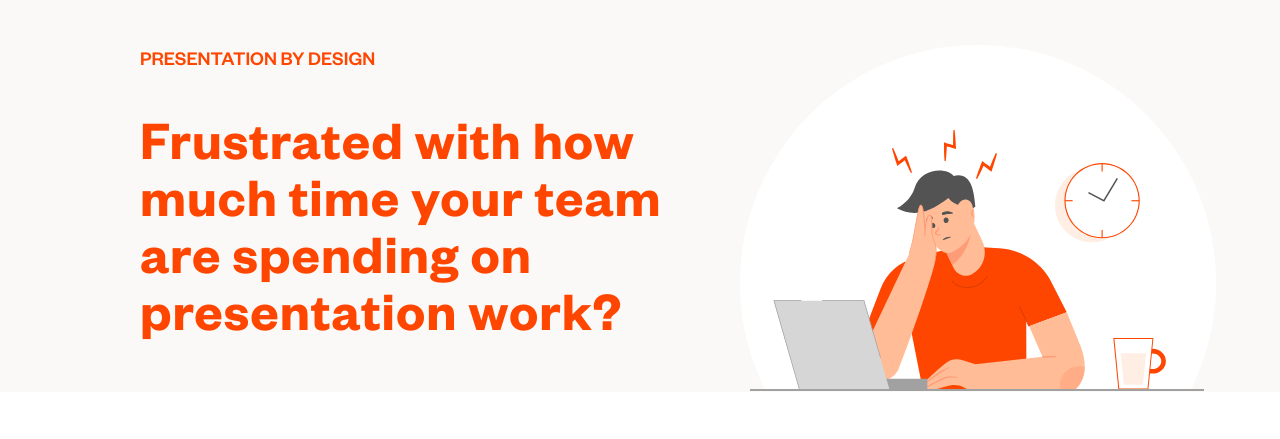
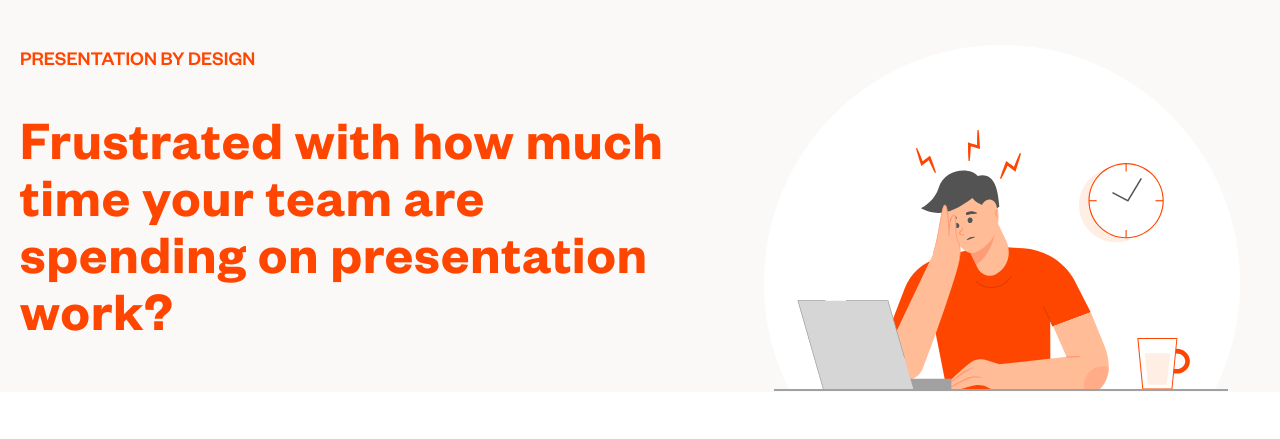
Before and after one commit to oli-designs/CALCULATOR, a plain HTML site: page index.html in a window 1280 px wide. Shown: the top 439 px of the page. Drawn offline with Linux system fonts and the light colour scheme.

Commit message:
Update style.css

```diff
--- a/css/style.css
+++ b/css/style.css
@@ -126,7 +126,7 @@ a{
 }
 
 .container {
-    max-width: 1000px;
+    max-width: auto;
     margin: 0 auto;
     padding: 0 20px;
 }
```
